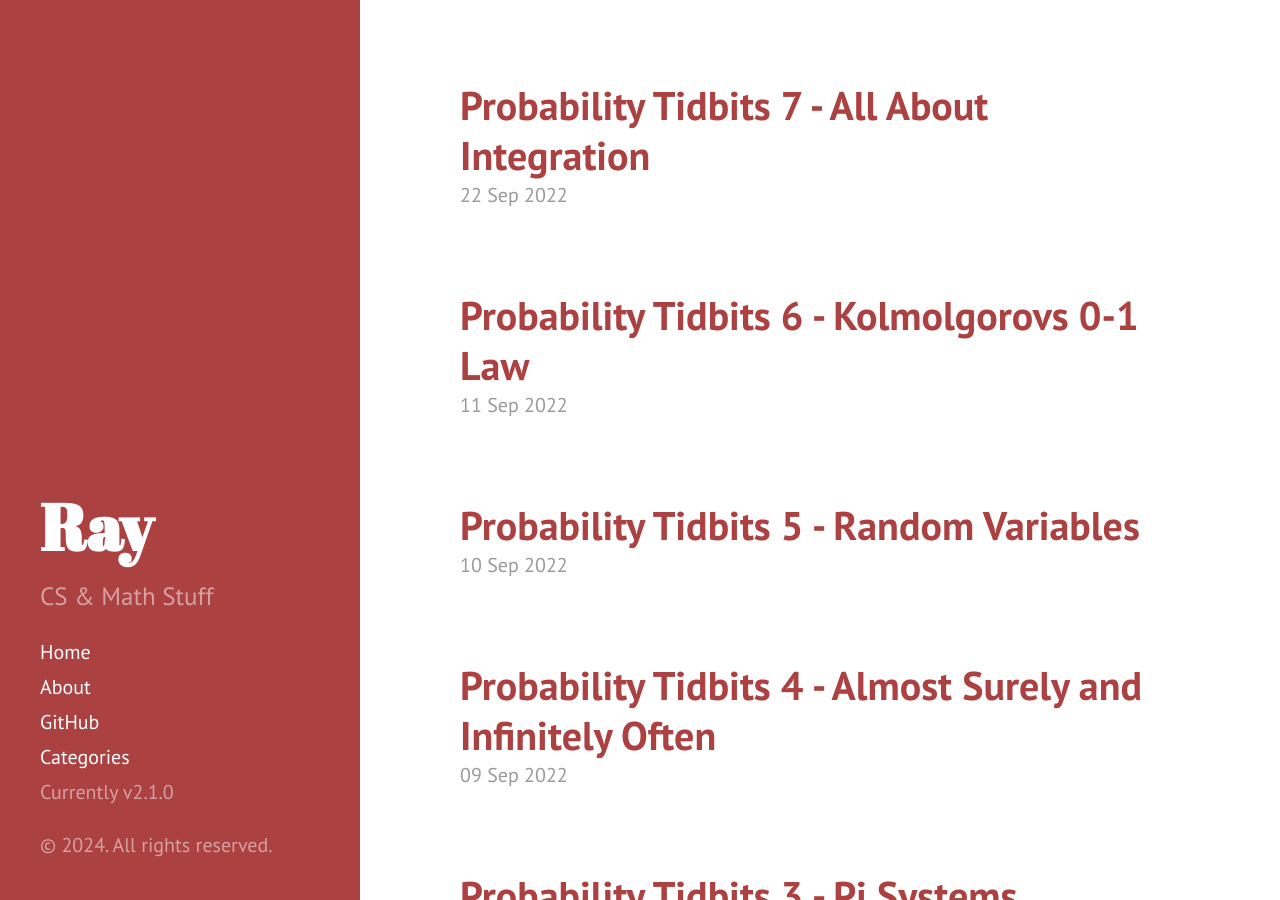
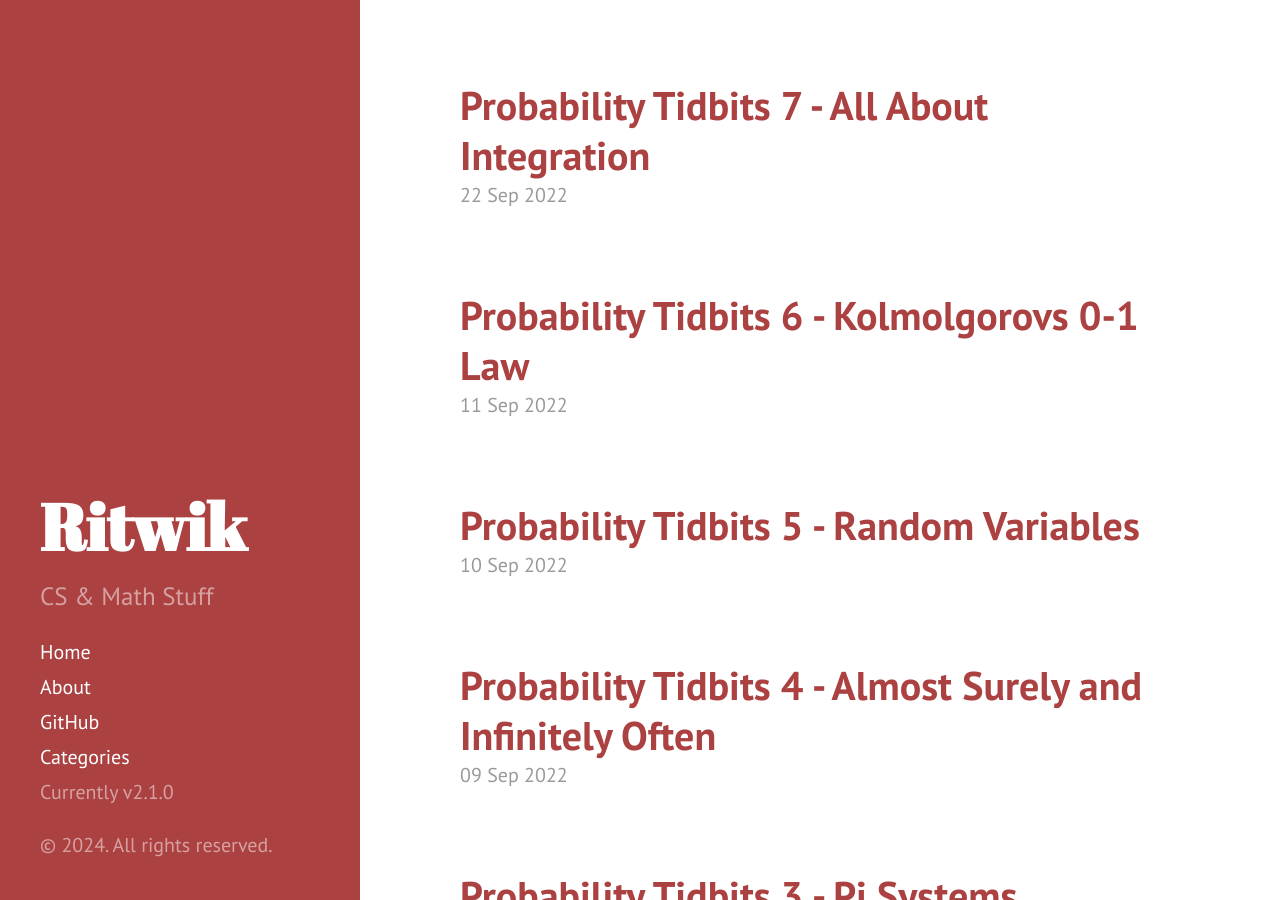
Before and after one commit to Ritwik7631/Ritwik7631.github.io, a Jekyll site: the page built from index.html, in a window 1280 px wide and 900 px high. Built offline with Jekyll 4.4.1, drawn with Linux system fonts in a browser that asks for light colours; the list of posts is cut into pages by our own code.

Commit message:
Updating Config again

```diff
--- a/_config.yml
+++ b/_config.yml
@@ -6,7 +6,7 @@ highlighter:      rouge
 permalink:        pretty
 
 # Setup
-title:            Ray
+title:            Ritwik
 tagline:          'UCLA MATH'
 description:      'CS & Math Stuff'
 url:              http://Ritwik7631.github.io
```
